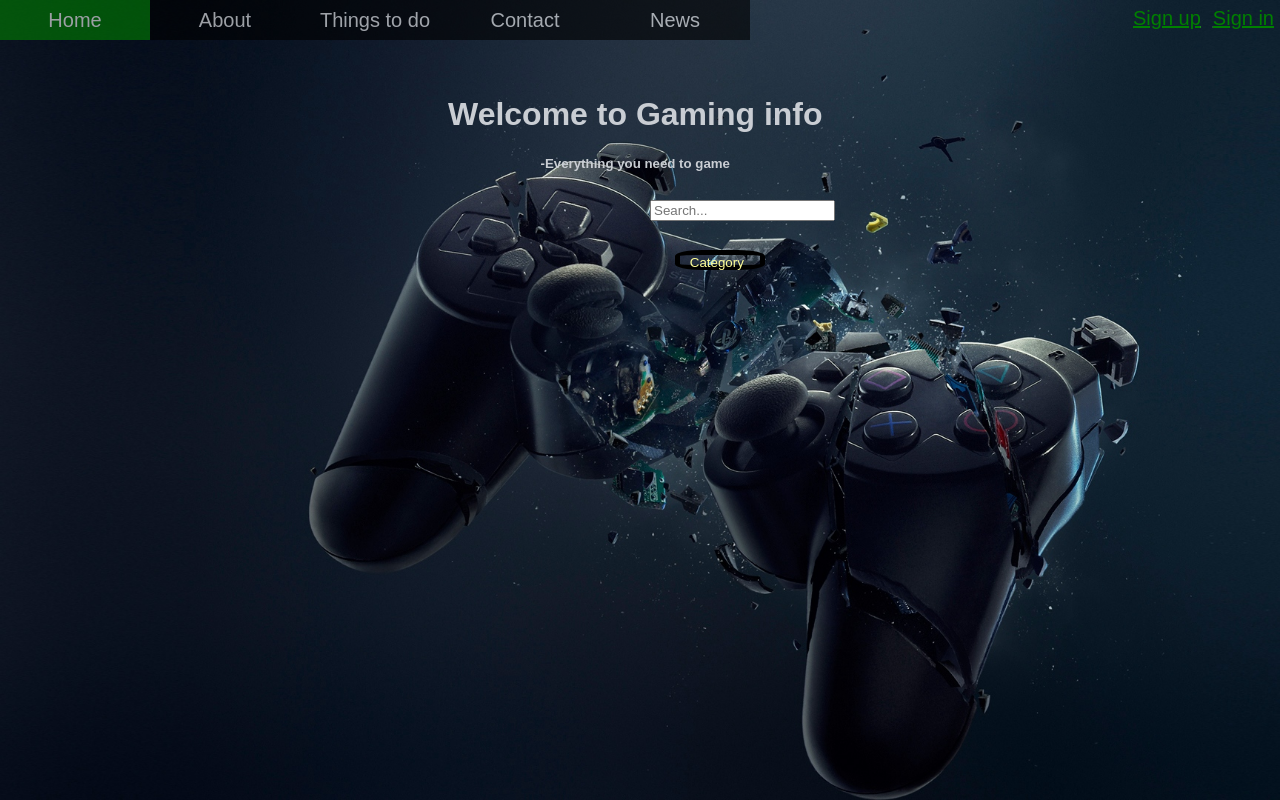
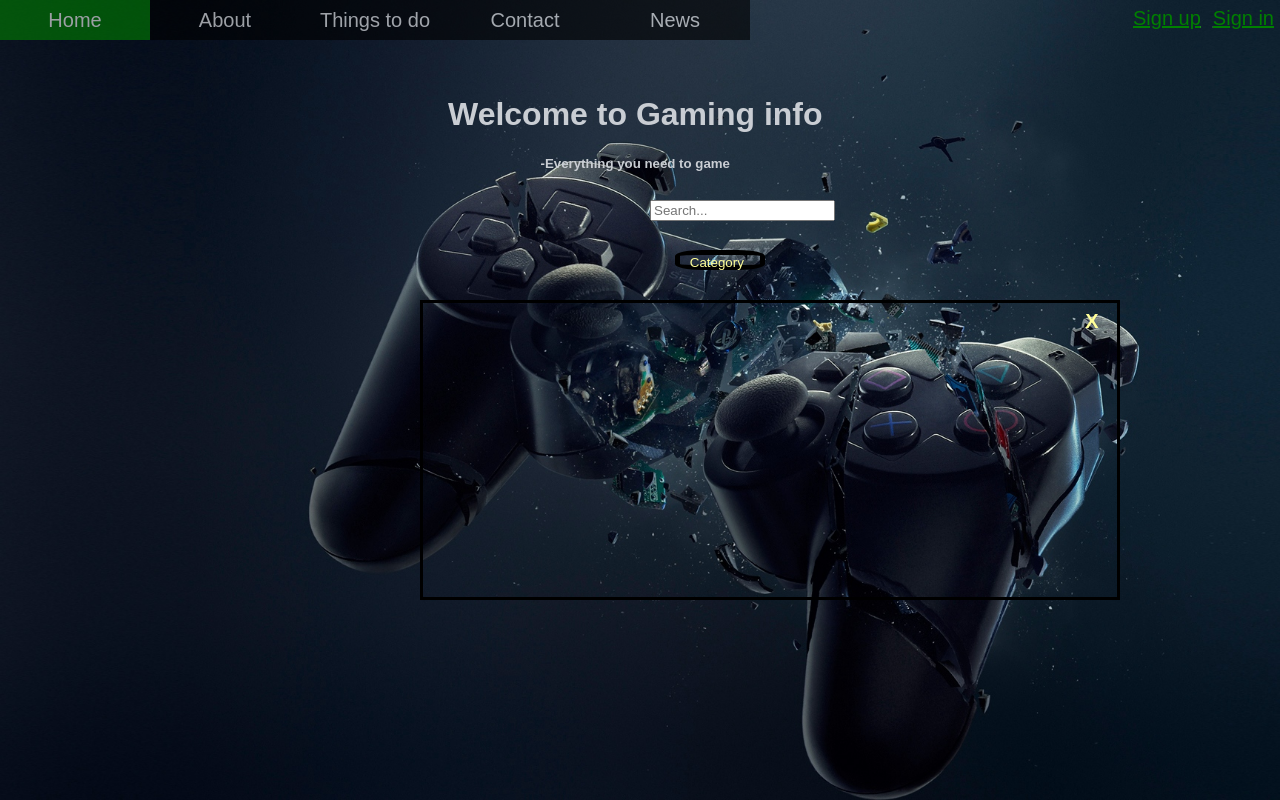
Before and after one commit to suseendran93/gamester, a React (Create React App) app: page / in a window 1280 px wide. Built offline with nearby package versions, Linux system fonts and the light colour scheme.

Commit message:
Incomplete source

```diff
--- a/src/components/Category.js
+++ b/src/components/Category.js
@@ -9,7 +9,7 @@ class Category extends Component{
 		this.showGames = this.showGames.bind(this);
 		this.findList = this.findList.bind(this);
 		this.state = {
-			flag : false,
+			flag :null,
 			listVal : null
 		}
 
@@ -19,7 +19,8 @@ class Category extends Component{
 findList(text){
 	console.log(text);
 	this.setState({
-	listVal : text
+	listVal : text,
+	flag : ! this.state.flag
 	})
 }
 
@@ -43,7 +44,7 @@ var listValue = [];
 			<ul className={this.state.flag ? "drop displayBlock" : "drop displayNone" }  >
             {listValue}
 			</ul>
-			<Gameinfo sendPram = {this.state.listVal}/>
+			<Gameinfo sendPram = {this.state}/>
 	</div>
 
 	    );
--- a/src/components/GameInfo.js
+++ b/src/components/GameInfo.js
@@ -4,9 +4,10 @@ import '../styles/Gameinfo.css';
 class Gameinfo extends Component{
     constructor(props){
         super(props);
-        this.showInfo = this.showInfo.bind(this);
+         this.hideInfo = this.hideInfo.bind(this);
         this.state = {
-            flag1 : false
+            flag1 : false,
+            // flagX: this.props.sendPram.flag
         }
     }
 
@@ -14,67 +15,52 @@ class Gameinfo extends Component{
     //     this.props.sendPram
     // }
 
-    // hideInfo(){
-
-    //     		document.getElementById("close").style.display='none';
-    //     		document.getElementById("RPG").style.display='none';
-    //     		document.getElementById("FPS").style.display='none';
-    //     		document.getElementById("Racing").style.display='none';
-    //     		document.getElementById("Free to play").style.display='none';
-    //     	}
-     showInfo(){
+    hideInfo(){
 
         this.setState({
-			flag1 : ! this.state.flag1
-        })
-    }
+                    flag1: false
+                       })
+        console.log(this.state.flagX);
+        	}
+    //  showInfo(){
+
+    //     this.setState({
+	// 		flag1 : !this.state.flag1
+    //     })
+    // }
     render(){
+        console.log(this.state.flagX);
+        let {listVal}= this.props.sendPram;
+        // console.log(listVal);
         return(
-            <div className="gameInfo">
-                {this.props.sendPram}
-        <div id="close" className="displayNone">
-        <button  type="button">X</button>
+        <div className="gameInfo">
+        <div id="close" className={!this.state.flag1 ? "close-content displayBlock" : "close-content displayNone"}>
+        <button  type="button" onClick={this.hideInfo}>X</button>
         </div>
-
-        {this.props.sendPram === "RPG" &&
-        (<div id="RPG" className="gameCategory">
-        <h2>Role playing games</h2>
+        <div className = {!this.state.flagX ? "gameCategory displayBlock" : "gameCategory displayNone" }>
+        {listVal === "RPG" &&
+        (<><h2>Role playing games</h2>
         <p>A role-playing game (sometimes spelled roleplaying game; abbreviated RPG) is a game in which players assume the roles of characters in a fictional setting. Players take responsibility for acting out these roles within a narrative, either through literal acting, or through a process of structured decision-making regarding character development.Actions taken within many games succeed or fail according to a formal system of rules and guidelines.
         </p>
         <p>There are several forms of role-playing games. The original form, sometimes called the tabletop role-playing game (TRPG), is conducted through discussion, whereas in live action role-playing (LARP), players physically perform their characters' actions.In both of these forms, an arranger called a game master (GM) usually decides on the rules and setting to be used, while acting as the referee; each of the other players takes on the role of a single character.
         </p>
         <p>Several varieties of RPG also exist in electronic media, such as multiplayer text-based Multi-User Dungeons (MUDs) and their graphics-based successors, massively multiplayer online role-playing games (MMORPGs). Role-playing games also include single-player role-playing video games in which players control a character, or team of characters, who undertake(s) quests, and may include player capabilities that advance using statistical mechanics. These electronic games sometimes share settings and rules with tabletop RPGs, but emphasize character advancement more than collaborative storytelling.</p>
-        <p>This type of game is well-established, so some RPG-related game forms, such as trading/collectible card games (CCGs) and wargames, may not be included under the definition. Some amount of role-playing activity may be present in such games, but it is not the primary focus.The term role-playing game is also sometimes used to describe games involving roleplay simulation and exercises used in teaching, training, and academic research.</p>
-        </div>)
-        || this.props.sendPram === "FPS" &&
+        <p>This type of game is well-established, so some RPG-related game forms, such as trading/collectible card games (CCGs) and wargames, may not be included under the definition. Some amount of role-playing activity may be present in such games, but it is not the primary focus.The term role-playing game is also sometimes used to describe games involving roleplay simulation and exercises used in teaching, training, and academic research.</p></>)
+        || listVal === "FPS" &&
 
-        (<div id="FPS" className="gameCategory">
-        <h2>First person shooting</h2>
-        </div>)
+        (<><h2>First person shooting</h2></>)
 
-        || this.props.sendPram === "Racing" &&
+        || listVal === "Racing" &&
 
-        (<div id="Racing" className="gameCategory">
-        <h2>Racing</h2>
-        </div>)
+        (<><h2>Racing</h2></>)
 
-        || this.props.sendPram === "Free to play" &&
+        || listVal === "Free to play" &&
 
-        (<div id="Free to play" className="gameCategory">
-        <h2>Free to play</h2>
-        </div> )
-
-        }
-
-
-
-
-
-
-
-
+        (<><h2>Free to play</h2></>)}
+        </div>
         </div>
         );
+
     }
 }
 export default Gameinfo;
--- a/src/styles/Gameinfo.css
+++ b/src/styles/Gameinfo.css
@@ -1,7 +1,7 @@
 .close-content button{
 	position: relative;
 	top: 310px;
-	left: 1090px;
+	left: 1050px;
 	background:transparent;
 	border: none;
 	font-family: Arial;
@@ -33,7 +33,7 @@ div.gameCategory {
 p{
 	display: inline-block;
 	text-align: left;
-	width: 50%;
+	width: 80%;
 	margin-left: auto;
 	margin-right: auto;
 	color: yellow;
```
